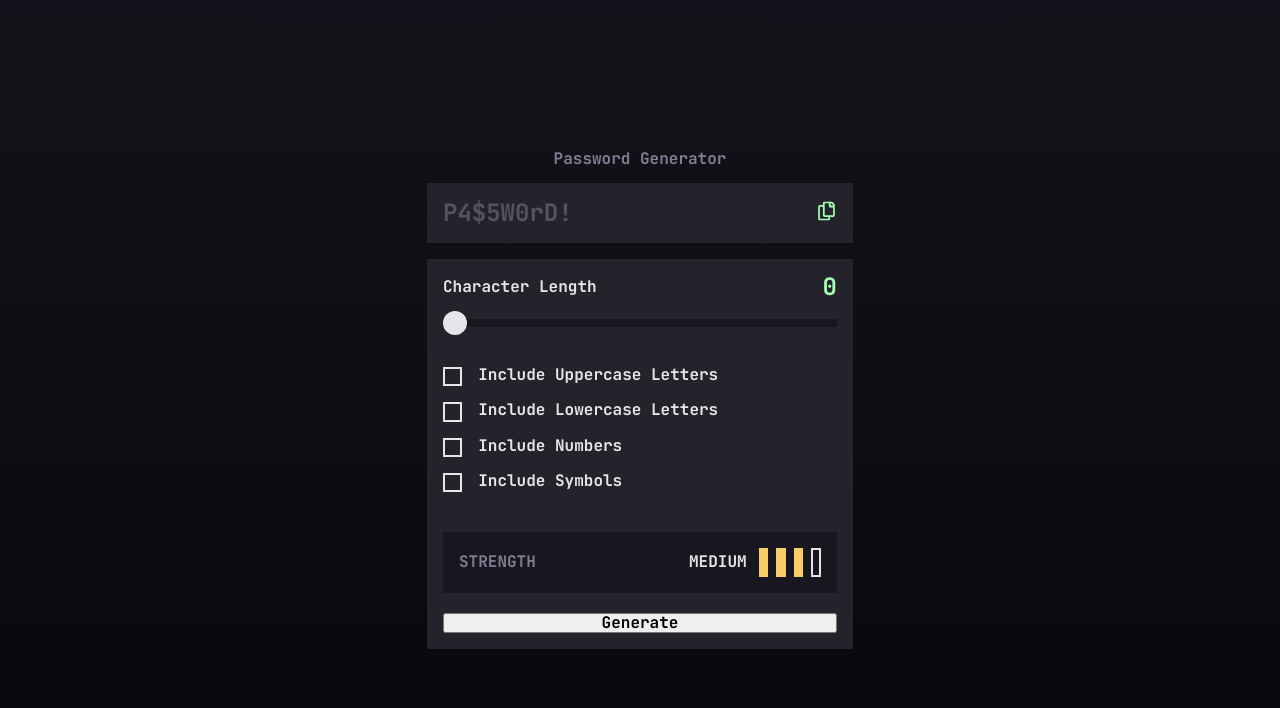
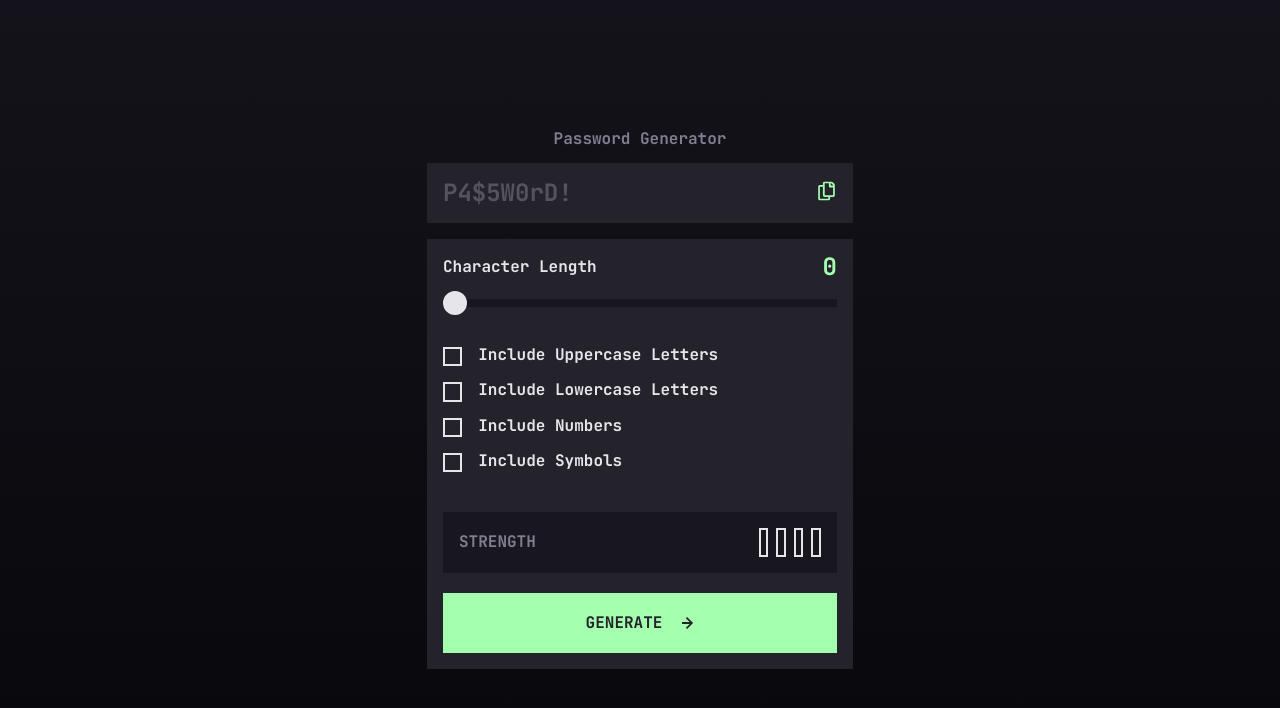
Before and after one commit to LoganF50/password-generator, a React (Vite) app: page / in a window 1280 px wide. Shown: the top 708 px of the page. Built offline with nearby package versions, Linux system fonts and the light colour scheme.

Commit message:
finish interactivity

```diff
--- a/src/App.tsx
+++ b/src/App.tsx
@@ -38,13 +38,16 @@ function App() {
   const [generatedPassword, setGeneratedPassword] = useState("");
   const [isPasswordCopied, setIsPasswordCopied] = useState(false);
 
-  //TODO add copy to clipboard (wrap everything in conditional based on password length > 0)
   const handleCopyPassword = () => {
-    setIsPasswordCopied(true);
+    if (generatedPassword.length > 0) {
+      setIsPasswordCopied(true);
+      navigator.clipboard.writeText(generatedPassword);
+    }
   };
 
   const updateGeneratedPassword = (password: string) => {
     setGeneratedPassword(password);
+    setIsPasswordCopied(false);
   };
 
   return (
--- a/src/components/PasswordDisplay.tsx
+++ b/src/components/PasswordDisplay.tsx
@@ -13,12 +13,15 @@ const StyledPasswordDisplay = styled.div`
 
 const StyledPassword = styled.div<{ isEmpty: boolean }>`
   opacity: ${({ isEmpty }) => (isEmpty ? 0.25 : 1)};
+  overflow-x: scroll;
+  overflow-y: hidden;
 `;
 
 const Copied = styled.div`
   color: ${({ theme }) => theme.color.accent};
   font-size: ${({ theme }) => theme.fontSize.base300};
   margin-left: auto;
+  padding-left: ${({ theme }) => theme.spacing.base300};
   text-transform: uppercase;
 `;
 
--- a/src/components/PasswordGenerator.tsx
+++ b/src/components/PasswordGenerator.tsx
@@ -3,6 +3,7 @@ import styled from "styled-components";
 import { Slider } from "./Slider";
 import { Checkbox } from "./Checkbox";
 import { PasswordStrength } from "./PasswordStrength";
+import { ArrowRightIcon } from "./Icons";
 
 const StyledPasswordGenerator = styled.div`
   display: flex;
@@ -11,6 +12,25 @@ const StyledPasswordGenerator = styled.div`
   background-color: ${({ theme }) => theme.color.background.primary};
   font-size: ${({ theme }) => theme.fontSize.base300};
   padding: ${({ theme }) => theme.spacing.base500};
+
+  button {
+    display: flex;
+    justify-content: center;
+    align-items: center;
+    gap: ${({ theme }) => theme.spacing.base600};
+    background-color: ${({ theme }) => theme.color.button.background};
+    border: ${({ theme }) => `2px solid ${theme.color.button.border}`};
+    color: ${({ theme }) => theme.color.button.text};
+    padding: ${({ theme }) => theme.spacing.base600};
+    text-transform: uppercase;
+
+    &:hover {
+      background-color: ${({ theme }) => theme.color.button.hover.background};
+      border: ${({ theme }) => `2px solid ${theme.color.button.hover.border}`};
+      color: ${({ theme }) => theme.color.button.hover.text};
+      cursor: pointer;
+    }
+  }
 `;
 
 const FlexRowSplit = styled.div`
@@ -40,6 +60,7 @@ export const PasswordGenerator: React.FC<PasswordGeneratorProps> = ({
 }: PasswordGeneratorProps) => {
   const MAX_PW_LENGTH = 20;
   const [characterLength, setCharacterLength] = useState(0);
+  const [rating, setRating] = useState(0);
   const [shouldIncludeUppercase, setShouldIncludeUppercase] = useState(false);
   const [shouldIncludeLowercase, setShouldIncludeLowercase] = useState(false);
   const [shouldIncludeNumbers, setShouldIncludeNumbers] = useState(false);
@@ -47,13 +68,80 @@ export const PasswordGenerator: React.FC<PasswordGeneratorProps> = ({
 
   //TODO
   const generatePassword = () => {
-    let password = "test";
-    onClick(password);
+    const lowercaseLetters = "abcdefghijklmnopqrstuvwxyz";
+    const uppercaseLetters = "ABCDEFGHIJKLMNOPQRSTUVWXYZ";
+    const numbers = "0123456789";
+    const symbols = "!@#$%^&*()";
+
+    if (shouldGeneratePassword()) {
+      let password = "";
+      let letterBank = "";
+      //add chars to letter bank
+      if (shouldIncludeLowercase) {
+        letterBank += lowercaseLetters;
+      }
+
+      if (shouldIncludeUppercase) {
+        letterBank += uppercaseLetters;
+      }
+
+      if (shouldIncludeNumbers) {
+        letterBank += numbers;
+      }
+
+      if (shouldIncludeSymbols) {
+        letterBank += symbols;
+      }
+
+      //create password
+      for (let i = 0; i < characterLength; i++) {
+        const randomCharIndex = Math.floor(Math.random() * letterBank.length);
+        password += letterBank[randomCharIndex];
+      }
+      setRating(getStrengthLevel());
+      onClick(password);
+    }
   };
 
   //TODO
   const getStrengthLevel = () => {
-    return 3;
+    let level = 0;
+    let lengthAdjustment = 0;
+
+    if (characterLength > 14) {
+      lengthAdjustment = 1.75;
+    } else if (characterLength > 11) {
+      lengthAdjustment = 1;
+    } else if (characterLength < 8) {
+      lengthAdjustment = -2;
+    } else {
+      lengthAdjustment = 0;
+    }
+    const lowerLetterAdjustment = shouldIncludeLowercase ? 0.75 : 0;
+    const upperLetterAdjustment = shouldIncludeUppercase ? 0.75 : 0;
+    const numberAdjustment = shouldIncludeNumbers ? 0.75 : 0;
+    const symbolAdjustment = shouldIncludeSymbols ? 0.75 : 0;
+
+    level +=
+      lengthAdjustment +
+      lowerLetterAdjustment +
+      upperLetterAdjustment +
+      numberAdjustment +
+      symbolAdjustment;
+
+    console.log(level);
+    return Math.min(Math.max(Math.round(level), 1), 4);
+  };
+
+  // must have 1+ characters and include 1+ category
+  const shouldGeneratePassword = () => {
+    return (
+      characterLength > 0 &&
+      (shouldIncludeUppercase ||
+        shouldIncludeLowercase ||
+        shouldIncludeNumbers ||
+        shouldIncludeSymbols)
+    );
   };
 
   return (
@@ -91,8 +179,11 @@ export const PasswordGenerator: React.FC<PasswordGeneratorProps> = ({
           onChange={() => setShouldIncludeSymbols(!shouldIncludeSymbols)}
         />
       </OptionSection>
-      <PasswordStrength strengthLevel={getStrengthLevel()} />
-      <button onClick={generatePassword}>Generate</button>
+      <PasswordStrength strengthLevel={rating} />
+      <button onClick={generatePassword}>
+        <span>generate</span>
+        <ArrowRightIcon />
+      </button>
     </StyledPasswordGenerator>
   );
 };
--- a/src/styles/themes.tsx
+++ b/src/styles/themes.tsx
@@ -37,6 +37,16 @@ const defaultTheme = {
       gradient: "linear-gradient(#14131b, #08070b)",
       primary: "#24232c",
       secondary: "#18171f",
+    },
+    button: {
+      background: "#a4ffaf",
+      border: "#a4ffaf",
+      text: "#24232c",
+      hover: {
+        background: "#24232c",
+        border: "#a4ffaf",
+        text: "#a4ffaf",
+      },
     },
     checkbox: {
       background: {
```
